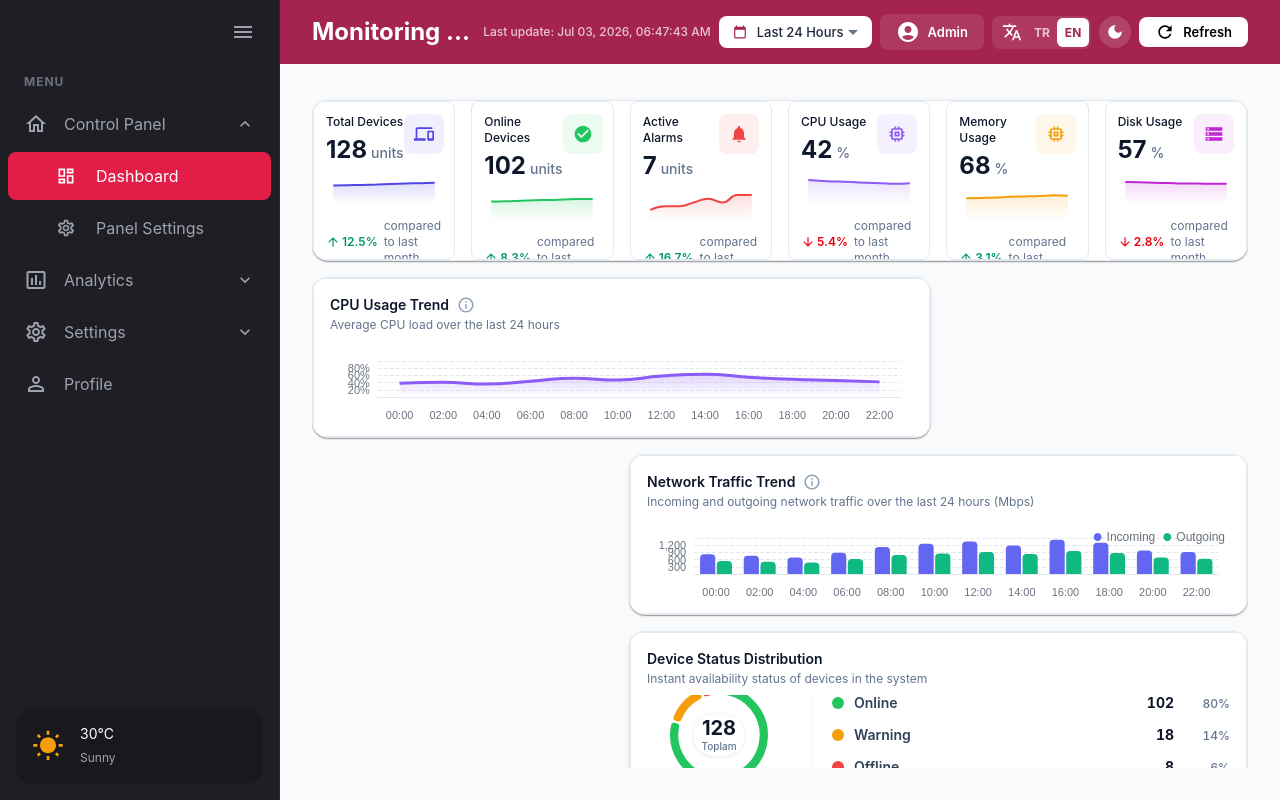
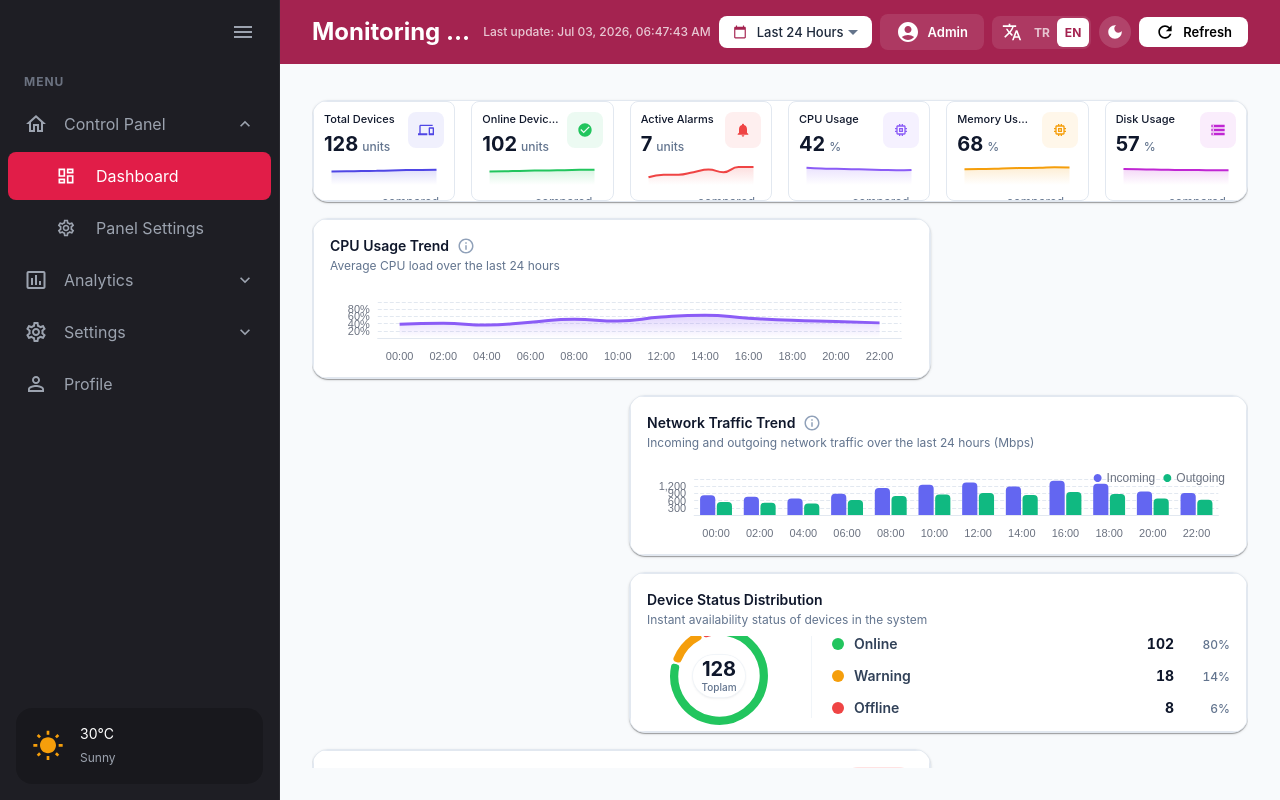
Before and after one commit to aycacerence/Monitoring-dashboard, a React (Vite) app: page / in a window 1280 px wide. Built offline with nearby package versions, Linux system fonts and the light colour scheme.

Commit message:
fix: varsayılan görünüm optimize edildi.

```diff
--- a/src/components/alerts/ResourceUsageCard/ResourceUsageCard.jsx
+++ b/src/components/alerts/ResourceUsageCard/ResourceUsageCard.jsx
@@ -17,14 +17,14 @@ function ResourceUsageCard({ label, percentage, changePercentage, changeDirectio
   return (
     <Card hoverable className="h-auto lg:h-full" noPadding>
       <div className="flex min-h-[96px] w-full flex-col justify-between px-3 py-3 sm:px-4 lg:h-full lg:min-h-0 lg:px-3 lg:py-2">
-        <div className="flex w-full items-start justify-between gap-3">
-          <div className="flex min-w-0 items-start gap-2.5">
-            <div className="flex h-9 w-9 shrink-0 items-center justify-center rounded-lg bg-slate-100 text-slate-600 dark:bg-slate-800 dark:text-slate-400 lg:h-8 lg:w-8">
-              <IconComponent fontSize="small" />
+        <div className="flex w-full items-start justify-between gap-2 lg:items-center">
+          <div className="flex min-w-0 items-start gap-2.5 lg:items-center lg:gap-2">
+            <div className="flex h-9 w-9 shrink-0 items-center justify-center rounded-lg bg-slate-100 text-slate-600 dark:bg-slate-800 dark:text-slate-400 lg:h-7 lg:w-7">
+              <IconComponent sx={{ fontSize: { xs: 20, lg: 16 } }} />
             </div>
-            <div className="min-w-0">
-              <h3 className="break-words text-sm font-semibold leading-snug text-slate-900 dark:text-white lg:truncate">{label}</h3>
-              <div className="mt-1 max-w-full overflow-hidden">
+            <div className="min-w-0 flex flex-col lg:flex-row lg:items-center lg:gap-2">
+              <h3 className="break-words text-sm font-semibold leading-snug text-slate-900 dark:text-white lg:text-xs lg:truncate">{label}</h3>
+              <div className="mt-1 max-w-full overflow-hidden lg:mt-0 lg:scale-[0.85] lg:origin-left">
                 <TrendIndicator
                   percentage={changePercentage}
                   direction={changeDirection}
@@ -33,13 +33,13 @@ function ResourceUsageCard({ label, percentage, changePercentage, changeDirectio
               </div>
             </div>
           </div>
-          <div className="shrink-0 text-right text-lg font-bold leading-none text-slate-900 dark:text-white sm:text-xl lg:text-lg">
+          <div className="shrink-0 text-right text-lg font-bold leading-none text-slate-900 dark:text-white sm:text-xl lg:text-base">
             {percentage}%
           </div>
         </div>
 
         <div className="mt-3 w-full shrink-0 lg:mt-1">
-          <ProgressBar value={percentage} color={progressColor} showPercentage={false} />
+          <ProgressBar value={percentage} color={progressColor} showPercentage={false} height={6} />
         </div>
       </div>
     </Card>
--- a/src/components/alerts/SystemSummaryCard/SystemSummaryCard.jsx
+++ b/src/components/alerts/SystemSummaryCard/SystemSummaryCard.jsx
@@ -11,21 +11,21 @@ function SystemSummaryCard({ items }) {
   if (isEditMode) return <WidgetPlaceholder widgetId="systemSummary" />;
 
   return (
-    <Card hoverable className="h-auto overflow-hidden lg:h-full" noPadding>
-      <div className="shrink-0 px-4 pt-4 mb-3">
+    <Card hoverable className="h-auto lg:h-full flex flex-col" noPadding>
+      <div className="shrink-0 px-4 pt-4 mb-2">
         <h2 className="text-sm font-semibold text-slate-900 dark:text-white">{t('sidebar.widgets.systemSummary', 'System Summary')}</h2>
       </div>
-      <div className="flex flex-col gap-3 px-4 pb-4 sm:grid sm:grid-cols-2 lg:flex lg:h-full lg:flex-1 lg:min-h-0 lg:flex-row lg:items-stretch lg:gap-4">
+      <div className="flex flex-row gap-3 px-4 pb-4 overflow-x-auto overflow-y-auto flex-1 items-stretch custom-scrollbar">
         {items.map((item, index) => (
-          <div key={index} className="flex-1 flex flex-col justify-center min-h-[80px] min-w-0 p-3 bg-white dark:bg-slate-900 border border-slate-200 dark:border-slate-700 rounded-lg overflow-hidden">
-            <span className="truncate text-xs font-medium text-slate-500 dark:text-slate-400 mb-1">
+          <div key={index} className="flex-1 sm:flex-none flex flex-col justify-center min-w-[130px] p-3 bg-white dark:bg-slate-900 border border-slate-200 dark:border-slate-700 rounded-lg">
+            <span className="text-xs font-medium text-slate-500 dark:text-slate-400 mb-1 break-words whitespace-normal leading-tight">
               {item.label}
             </span>
-            <span className="truncate text-lg font-bold leading-tight text-slate-900 dark:text-white">
+            <span className="text-lg font-bold leading-none text-slate-900 dark:text-white break-words whitespace-normal my-1">
               {item.value}
             </span>
             {item.sublabel && (
-              <span className="text-xs text-slate-500 dark:text-slate-400 mt-1">
+              <span className="text-xs text-slate-500 dark:text-slate-400 mt-1 break-words whitespace-normal leading-tight">
                 {item.sublabel}
               </span>
             )}
--- a/src/components/dashboard/DraggableGrid/DraggableGrid.jsx
+++ b/src/components/dashboard/DraggableGrid/DraggableGrid.jsx
@@ -27,14 +27,14 @@ const MAX_ROW_HEIGHT = 64;
 const ResponsiveGridLayout = WidthProvider(Responsive);
 
 const DEFAULT_PRESET_POSITIONS = {
-  kpiGrid: { x: 0, y: 0, w: 12, h: 3 },
-  cpuChart: { x: 0, y: 3, w: 4, h: 3 },
-  networkChart: { x: 4, y: 3, w: 4, h: 3 },
-  deviceStatusChart: { x: 8, y: 3, w: 4, h: 3 },
-  alertsCard: { x: 0, y: 6, w: 4, h: 2 },
-  systemSummary: { x: 4, y: 6, w: 4, h: 2 },
-  resourceUsage: { x: 8, y: 6, w: 4, h: 4 },
-  devicesTable: { x: 0, y: 8, w: 8, h: 3 },
+  kpiGrid: { x: 0, y: 0, w: 12, h: 2 },
+  cpuChart: { x: 0, y: 2, w: 4, h: 3 },
+  networkChart: { x: 4, y: 2, w: 4, h: 3 },
+  deviceStatusChart: { x: 8, y: 2, w: 4, h: 3 },
+  alertsCard: { x: 0, y: 5, w: 4, h: 3 },
+  systemSummary: { x: 4, y: 5, w: 4, h: 3 },
+  resourceUsage: { x: 8, y: 5, w: 4, h: 3 },
+  devicesTable: { x: 0, y: 8, w: 12, h: 4 },
 };
 
 const createInstanceId = (type) =>
--- a/src/components/kpi/KpiCard/KpiCard.jsx
+++ b/src/components/kpi/KpiCard/KpiCard.jsx
@@ -84,26 +84,26 @@ function KpiCard({
   };
 
   return (
-    <Card className="flex h-auto flex-col justify-between lg:h-full lg:p-3">
-      <div className="mb-2 flex items-start justify-between lg:mb-1">
-        <div className="flex-1">
-          <p className="mb-1 text-sm font-medium text-slate-900 dark:text-white lg:text-xs">{title}</p>
-          <div className="flex items-baseline gap-1">
-            <h3 className="text-2xl font-bold text-slate-900 dark:text-white lg:text-xl xl:text-2xl">{value}</h3>
-            {unit && <span className="text-sm font-medium text-slate-500 dark:text-slate-400 lg:text-xs xl:text-sm">{unit}</span>}
+    <Card className="flex h-auto flex-col justify-between lg:h-full p-4 lg:p-2.5">
+      <div className="mb-2 flex items-start justify-between lg:mb-0.5">
+        <div className="flex-1 min-w-0 pr-2">
+          <p className="mb-0.5 text-sm font-medium text-slate-900 dark:text-white lg:text-[11px] truncate">{title}</p>
+          <div className="flex items-baseline gap-1 truncate">
+            <h3 className="text-2xl font-bold text-slate-900 dark:text-white lg:text-lg xl:text-xl truncate">{value}</h3>
+            {unit && <span className="text-sm font-medium text-slate-500 dark:text-slate-400 lg:text-[10px] xl:text-xs">{unit}</span>}
           </div>
         </div>
         <Box
-          className="flex h-10 w-10 shrink-0 items-center justify-center rounded-lg lg:h-8 lg:w-8 xl:h-10 xl:w-10"
+          className="flex h-10 w-10 shrink-0 items-center justify-center rounded-lg lg:h-7 lg:w-7 xl:h-9 xl:w-9"
           sx={{ backgroundColor: `${color}15`, color: color }}
         >
-          <IconComponent fontSize="small" />
+          <IconComponent sx={{ fontSize: { xs: 20, lg: 16, xl: 20 } }} />
         </Box>
       </div>
 
-      <div ref={sparklineRef} className="my-2 min-h-[40px] flex-1 lg:my-1 lg:min-h-[28px] xl:min-h-[36px]">
+      <div ref={sparklineRef} className="my-2 min-h-[40px] flex-1 lg:my-0.5 lg:min-h-[20px] xl:min-h-[28px]">
         {isEditMode ? (
-          <Box sx={{ height: 40, bgcolor: 'action.hover', borderRadius: 1 }} />
+          <Box sx={{ height: '100%', minHeight: 20, bgcolor: 'action.hover', borderRadius: 1 }} />
         ) : sparklineData && sparklineData.length > 0 && (
           <ReactECharts
             ref={chartRef}
@@ -114,7 +114,7 @@ function KpiCard({
         )}
       </div>
 
-      <div className="mt-2 lg:mt-1">
+      <div className="mt-2 lg:mt-0.5">
         <TrendIndicator
           percentage={changePercentage}
           direction={changeDirection}
--- a/src/features/widgetVisibility/widgetVisibilitySlice.js
+++ b/src/features/widgetVisibility/widgetVisibilitySlice.js
@@ -13,14 +13,14 @@ export const WIDGET_IDS = {
 };
 
 export const ORIGINAL_POSITIONS = {
-  [WIDGET_IDS.KPI_GRID]:            { x: 0, y: 0, w: 12, h: 3, minW: 6, minH: 3 },
-  [WIDGET_IDS.CPU_CHART]:           { x: 0, y: 3, w: 5,  h: 4, minW: 3, minH: 3 },
-  [WIDGET_IDS.NETWORK_CHART]:       { x: 5, y: 3, w: 3,  h: 4, minW: 3, minH: 3 },
-  [WIDGET_IDS.DEVICE_STATUS_CHART]: { x: 8, y: 3, w: 4,  h: 4, minW: 3, minH: 3 },
-  [WIDGET_IDS.ALERTS_CARD]:         { x: 0, y: 7, w: 6,  h: 3, minW: 3, minH: 2 },
-  [WIDGET_IDS.SYSTEM_SUMMARY]:      { x: 6, y: 7, w: 6,  h: 3, minW: 3, minH: 2 },
-  [WIDGET_IDS.DEVICES_TABLE]:       { x: 0, y: 10, w: 8,  h: 4, minW: 4, minH: 3 },
-  [WIDGET_IDS.RESOURCE_USAGE]:      { x: 8, y: 10, w: 4,  h: 4, minW: 3, minH: 4 },
+  [WIDGET_IDS.KPI_GRID]:            { x: 0, y: 0, w: 12, h: 2, minW: 6, minH: 2 },
+  [WIDGET_IDS.CPU_CHART]:           { x: 0, y: 2, w: 5,  h: 4, minW: 3, minH: 3 },
+  [WIDGET_IDS.NETWORK_CHART]:       { x: 5, y: 2, w: 3,  h: 4, minW: 3, minH: 3 },
+  [WIDGET_IDS.DEVICE_STATUS_CHART]: { x: 8, y: 2, w: 4,  h: 4, minW: 3, minH: 3 },
+  [WIDGET_IDS.ALERTS_CARD]:         { x: 0, y: 6, w: 6,  h: 3, minW: 3, minH: 2 },
+  [WIDGET_IDS.SYSTEM_SUMMARY]:      { x: 6, y: 6, w: 6,  h: 3, minW: 3, minH: 2 },
+  [WIDGET_IDS.DEVICES_TABLE]:       { x: 0, y: 9, w: 12, h: 5, minW: 4, minH: 3 },
+  [WIDGET_IDS.RESOURCE_USAGE]:      { x: 8, y: 9, w: 4,  h: 3, minW: 3, minH: 3 },
 };
 
 // Tüm widget'lar başlangıçta görünür.
```
